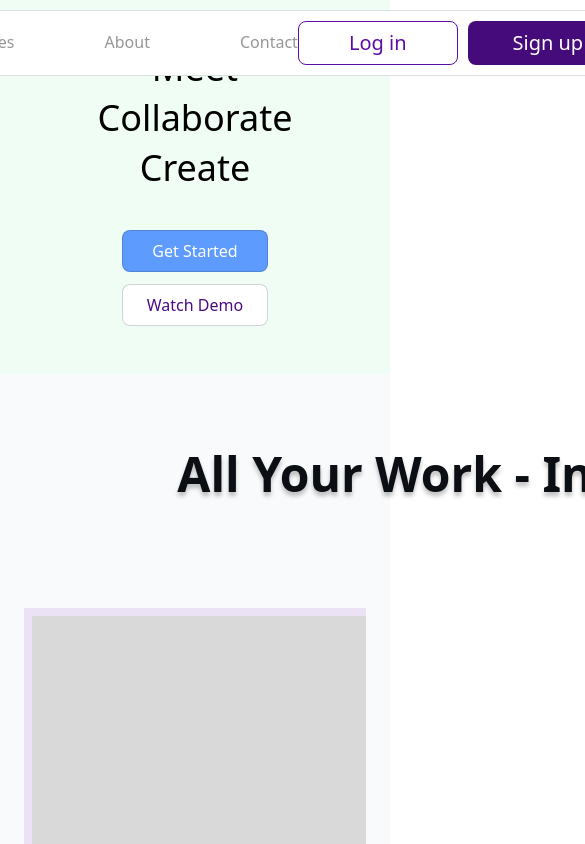
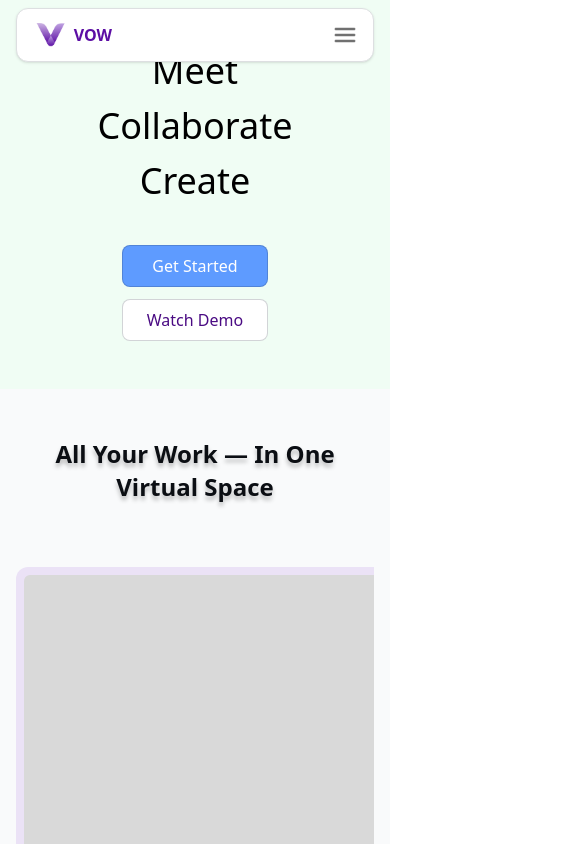
Before and after one commit to sarthak12789/VOW, a React (Vite) app: page / in a window 390 px wide. Shown: the top 844 px of the page, 585 px wide, since content can reach past the window. Built offline with nearby package versions, Linux system fonts and the light colour scheme.

Commit message:
responsive nav, footer

```diff
--- a/src/components/featurecard.jsx
+++ b/src/components/featurecard.jsx
@@ -34,9 +34,9 @@ const FeatureCards = () => {
           {features.map((feature, index) => (
             <div
               key={index}
-              className="flex-none w-[472px] h-[424px] bg-[#EBE2F6] p-[8px] mr-[65px]"
+              className="flex-none w-[472px] h-[424px] bg-[#EBE2F6] p-[8px] mr-[65px] rounded-[12px] "
             >
-              <div className="w-full h-[288px] mb-4 bg-[#D9D9D9] " />
+              <div className="w-full h-[288px] mb-4 bg-[#D9D9D9] rounded-[6px]" />
               <h3 className="text-[32px] font-medium mb-[16px] text-black text-left w-[456px] h-[38px] ">
                 {feature.title}
               </h3>
--- a/src/components/navbar.jsx
+++ b/src/components/navbar.jsx
@@ -1,51 +1,114 @@
-import React from 'react';
+import React, { useState } from 'react';
 import { Link } from 'react-router-dom';
 import logo from '../assets/logo.png';
+import hamburgerIcon from '../assets/hamburger.png';
 
 const Navbar = () => {
+  const [isMenuOpen, setIsMenuOpen] = useState(false);
+
   return (
-    <div className=" w-full fixed top-0 flex justify-center py-2.5 px-[60px] bg-transparent z-50">
-      <div className="w-[1660px] border border-[#DDDFE1] rounded-[16px] bg-white z-10 ">
-        <nav className="flex justify-between items-center h-[64px] w-full px-[16px] z-20">
+    <div className="w-full fixed top-0 left-0 right-0 flex justify-center py-2 sm:py-2.5 md:py-[10px] px-4 sm:px-5 md:px-[20px] lg:px-[60px] bg-transparent z-50">
+      <div className="w-full max-w-[1660px] border border-[#DDDFE1] rounded-[12px] sm:rounded-[14px] md:rounded-[16px] bg-white shadow-sm">
+        <nav className="flex justify-between items-center h-[52px] sm:h-[56px] md:h-[60px] lg:h-[64px] w-full px-4 sm:px-5 md:px-[16px] lg:px-[20px]">
 
-          <div className="flex items-center gap-1">
-            <img src={logo} alt="Logo" className="h-8 w-auto" />
-            <span className="text-[#5C0EA4] text-xl font-bold">VOW</span>
+          {/* Logo */}
+          <div className="flex items-center gap-1.5 sm:gap-2">
+            <img src={logo} alt="Logo" className="h-[24px] sm:h-[28px] md:h-[32px] lg:h-[40px] w-auto" />
+            <span className="text-[#5C0EA4] text-[16px] sm:text-[18px] md:text-[20px] lg:text-[24px] font-bold leading-none">VOW</span>
           </div>
 
-
-          <ul className="flex items-center gap-[90px]">
-            <li className=" text-[#969696] font-inter text-[16px] leading-[19.2px] font-normal hover:text-[#5C0EA4] cursor-pointer">
+          {/* Desktop Menu */}
+          <ul className="hidden lg:flex items-center gap-[30px] xl:gap-[60px] 2xl:gap-[90px]">
+            <li className="text-[#969696] font-inter text-[14px] xl:text-[15px] 2xl:text-[16px] leading-[19.2px] font-normal hover:text-[#5C0EA4] cursor-pointer transition-colors whitespace-nowrap">
               Home
             </li>
-            <li className=" text-[#969696] font-inter text-[16px] leading-[19.2px] font-normal hover:text-[#5C0EA4] cursor-pointer">
+            <li className="text-[#969696] font-inter text-[14px] xl:text-[15px] 2xl:text-[16px] leading-[19.2px] font-normal hover:text-[#5C0EA4] cursor-pointer transition-colors whitespace-nowrap">
               Features
             </li>
-            <li className=" text-[#969696] font-inter text-[16px] leading-[19.2px] font-normal hover:text-[#5C0EA4] cursor-pointer">
+            <li className="text-[#969696] font-inter text-[14px] xl:text-[15px] 2xl:text-[16px] leading-[19.2px] font-normal hover:text-[#5C0EA4] cursor-pointer transition-colors whitespace-nowrap">
               About
             </li>
-            <li className=" text-[#969696] font-inter text-[16px] leading-[19.2px] font-normal hover:text-[#5C0EA4] cursor-pointer">
+            <li className="text-[#969696] font-inter text-[14px] xl:text-[15px] 2xl:text-[16px] leading-[19.2px] font-normal hover:text-[#5C0EA4] cursor-pointer transition-colors whitespace-nowrap">
               Contact
             </li>
           </ul>
 
-
-          <div className="flex items-center gap-[10px]">
+          {/* Desktop Buttons */}
+          <div className="hidden lg:flex items-center gap-2 xl:gap-[10px]">
             <Link
               to="/login"
-              className="w-[160px] h-[44px] flex items-center justify-center rounded-[8px] border border-[#5C0EA4] text-[#5C0EA4] text-[20px] font-normal"
+              className="w-[100px] xl:w-[140px] 2xl:w-[160px] h-[38px] xl:h-[42px] 2xl:h-[44px] flex items-center justify-center rounded-[8px] border border-[#5C0EA4] text-[#5C0EA4] text-[14px] xl:text-[18px] 2xl:text-[20px] font-normal hover:bg-[#5C0EA4] hover:text-white transition-all whitespace-nowrap"
             >
               Log in
             </Link>
 
             <Link
               to="/signup"
-              className="w-[160px] h-[44px] flex items-center justify-center rounded-[8px] bg-[#450B7B] text-white text-[20px] font-normal"
+              className="w-[100px] xl:w-[140px] 2xl:w-[160px] h-[38px] xl:h-[42px] 2xl:h-[44px] flex items-center justify-center rounded-[8px] bg-[#450B7B] text-white text-[14px] xl:text-[18px] 2xl:text-[20px] font-normal hover:bg-[#5C0EA4] transition-all whitespace-nowrap"
             >
               Sign up
             </Link>
           </div>
+
+          {/* Mobile Hamburger Menu */}
+          <button
+            className="lg:hidden flex items-center justify-center focus:outline-none flex-shrink-0"
+            onClick={() => setIsMenuOpen(!isMenuOpen)}
+            aria-label="Toggle menu"
+          >
+            <img src={hamburgerIcon} alt="Menu" className="w-[24px] h-[24px] sm:w-[28px] sm:h-[28px] md:w-[32px] md:h-[32px]" />
+          </button>
         </nav>
+
+        {/* Mobile Menu Dropdown */}
+        <div className={`lg:hidden overflow-hidden transition-all duration-300 ease-in-out ${isMenuOpen ? 'max-h-[500px] opacity-100' : 'max-h-0 opacity-0'}`}>
+          <div className="border-t border-[#DDDFE1] py-3 sm:py-4 md:py-[16px] px-4 sm:px-5 md:px-[20px] bg-white rounded-b-[12px] sm:rounded-b-[14px] md:rounded-b-[16px]">
+            <ul className="flex flex-col gap-2 sm:gap-3 md:gap-[12px] mb-3 sm:mb-4 md:mb-[16px]">
+              <li
+                className="text-[#969696] font-inter text-[14px] sm:text-[15px] md:text-[16px] font-normal hover:text-[#5C0EA4] cursor-pointer transition-colors py-1.5 sm:py-2"
+                onClick={() => setIsMenuOpen(false)}
+              >
+                Home
+              </li>
+              <li
+                className="text-[#969696] font-inter text-[14px] sm:text-[15px] md:text-[16px] font-normal hover:text-[#5C0EA4] cursor-pointer transition-colors py-1.5 sm:py-2"
+                onClick={() => setIsMenuOpen(false)}
+              >
+                Features
+              </li>
+              <li
+                className="text-[#969696] font-inter text-[14px] sm:text-[15px] md:text-[16px] font-normal hover:text-[#5C0EA4] cursor-pointer transition-colors py-1.5 sm:py-2"
+                onClick={() => setIsMenuOpen(false)}
+              >
+                About
+              </li>
+              <li
+                className="text-[#969696] font-inter text-[14px] sm:text-[15px] md:text-[16px] font-normal hover:text-[#5C0EA4] cursor-pointer transition-colors py-1.5 sm:py-2"
+                onClick={() => setIsMenuOpen(false)}
+              >
+                Contact
+              </li>
+            </ul>
+
+            <div className="flex flex-col gap-2 sm:gap-2.5 md:gap-[12px] pt-2">
+              <Link
+                to="/login"
+                className="w-full h-[42px] sm:h-[44px] md:h-[48px] flex items-center justify-center rounded-[8px] border border-[#5C0EA4] text-[#5C0EA4] text-[15px] sm:text-[16px] md:text-[18px] font-normal hover:bg-[#5C0EA4] hover:text-white transition-all"
+                onClick={() => setIsMenuOpen(false)}
+              >
+                Log in
+              </Link>
+
+              <Link
+                to="/signup"
+                className="w-full h-[42px] sm:h-[44px] md:h-[48px] flex items-center justify-center rounded-[8px] bg-[#450B7B] text-white text-[15px] sm:text-[16px] md:text-[18px] font-normal hover:bg-[#5C0EA4] transition-all"
+                onClick={() => setIsMenuOpen(false)}
+              >
+                Sign up
+              </Link>
+            </div>
+          </div>
+        </div>
       </div>
     </div>
   );
--- a/src/pages/home.jsx
+++ b/src/pages/home.jsx
@@ -25,13 +25,13 @@ const Home = () => {
     <>
       <Navbar />
 
+      {/* HERO SECTION  */}
       <section className="relative bg-green-50 md:bg-white overflow-hidden py-12 sm:py-16 lg:py-24 px-4 sm:px-6 md:px-20">
-        {/* Content */}
         <div className="relative z-10 max-w-7xl mx-auto flex flex-col items-center gap-6">
           <div className='text-center font-medium mb-2'>
-            <h1 className='pb-2.5 text-4xl sm:text-5xl md:text-6xl lg:text-7xl'>Meet</h1>
-            <h1 className='pb-2.5 text-4xl sm:text-5xl md:text-6xl lg:text-7xl'>Collaborate</h1>
-            <h1 className='pb-2.5 text-4xl sm:text-5xl md:text-6xl lg:text-7xl'>Create</h1>
+            <h1 className='pb-2.5 text-4xl sm:text-5xl md:text-6xl lg:text-7xl leading-tight'>Meet</h1>
+            <h1 className='pb-2.5 text-4xl sm:text-5xl md:text-6xl lg:text-7xl leading-tight'>Collaborate</h1>
+            <h1 className='pb-2.5 text-4xl sm:text-5xl md:text-6xl lg:text-7xl leading-tight'>Create</h1>
           </div>
           <div className='flex flex-col sm:flex-row gap-3 sm:gap-4'>
             <button onClick={goToSignupWithOverlay} className="bg-[#5E9BFF] text-white px-6 sm:px-8 py-2 rounded-lg border border-[#1F2937]/20 text-base sm:text-lg font-normal cursor-pointer hover:brightness-105 transition">
@@ -43,17 +43,20 @@ const Home = () => {
           </div>
         </div>
 
-
-
         <img src={notes} alt="" aria-hidden className="hidden md:block pointer-events-none select-none absolute right-6 top-40 w-10 opacity-30" />
         <img src={notes} alt="" aria-hidden className="hidden md:block pointer-events-none select-none absolute left-6 top-4 w-10 opacity-30 -scale-x-100" />
         <img src={notes} alt="" aria-hidden className="hidden md:block pointer-events-none select-none absolute left-1/2 top-1/2 -translate-x-1/2 -translate-y-1/2 w-12 opacity-20" />
       </section>
 
-      <section className="bg-gray-50 py-16 px-6 md:px-20 text-center">
-        <h2 className="text-[48px] font-semibold mb-[96px] w-[1160px] h-[58px] text-[#0B0E13] [text-shadow:0_4px_4px_rgba(0,0,0,0.25)] text-center mx-auto ">All Your Work - In One Virtual Space</h2>
+      {/*FEATURE CARDS */}
+      <section className="bg-gray-50 py-12 sm:py-16 px-4 sm:px-6 md:px-20 text-center">
+        <h2 className="text-2xl sm:text-3xl md:text-4xl lg:text-[48px] font-semibold mb-12 md:mb-16 lg:mb-[96px] max-w-[1160px] text-[#0B0E13] [text-shadow:0_4px_4px_rgba(0,0,0,0.25)] mx-auto leading-snug px-4">
+          All Your Work — In One Virtual Space
+        </h2>
         <FeatureCards />
       </section>
+
+
 
       <section className="py-16 px-6 md:px-20 mb-24 ">
         <h2 className="text-5xl font-semibold text-center text-[#0B0E13] [text-shadow:0_4px_4px_rgba(0,0,0,0.25)]">Build For Every Team Member</h2>
```
Also changed, not shown: src/components/footer.jsx (+43 -30 lines), src/assets/hamburger.png (added).
